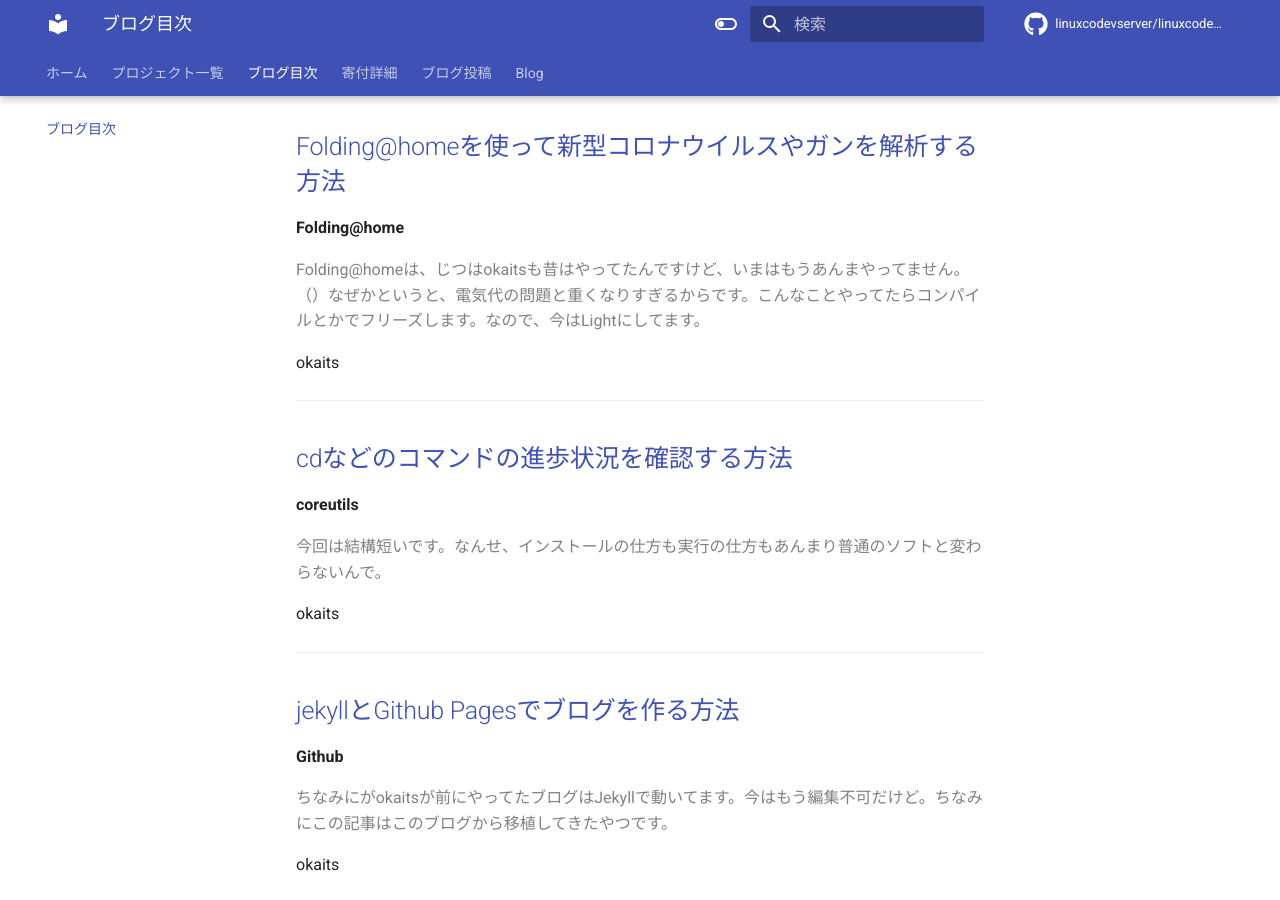
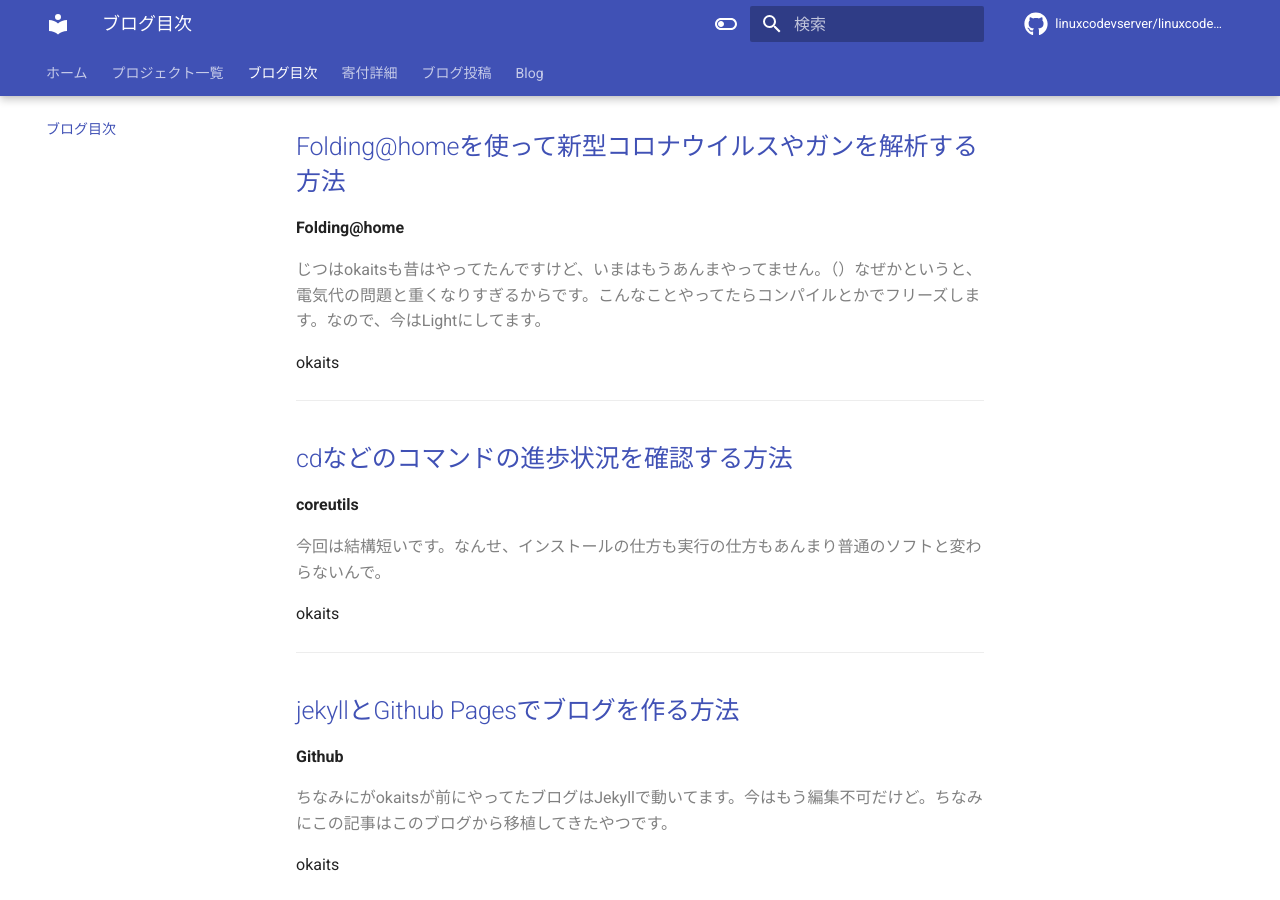
Before and after one commit to linuxcodevserver/linuxcodevserver.github.io, an MkDocs documentation site: the page built from docs/blogs.md, in a window 1280 px wide and 900 px high, scrolled down 702 px. Built offline with MkDocs 1.6.1 and Material for MkDocs 9.7.7, drawn with Linux system fonts in a browser that asks for light colours; comment, search, counter and statistics services are not loaded.

Commit message:
[update] bloglist.md

```diff
--- a/docs/blogs.md
+++ b/docs/blogs.md
@@ -17,7 +17,7 @@ description: ブログ目次
 <hr>
 <a href="https://linuxcodevserver.github.io/blog/2021/07/01/2021070101"><h2>Folding@homeを使って新型コロナウイルスやガンを解析する方法</h2></a>
 <span><b>Folding@home</b></span>
-<p style="width: 70%, height: 70%; color: gray;">Folding@homeは、じつはokaitsも昔はやってたんですけど、いまはもうあんまやってません。（）なぜかというと、電気代の問題と重くなりすぎるからです。こんなことやってたらコンパイルとかでフリーズします。なので、今はLightにしてます。</p>
+<p style="width: 70%, height: 70%; color: gray;">じつはokaitsも昔はやってたんですけど、いまはもうあんまやってません。（）なぜかというと、電気代の問題と重くなりすぎるからです。こんなことやってたらコンパイルとかでフリーズします。なので、今はLightにしてます。</p>
 <p style="width: 70%, height: 70%, color: black:">okaits</p>
 <hr>
 <a href="https://linuxcodevserver.github.io/blog/2021/07/20/2021072001"><h2>cdなどのコマンドの進歩状況を確認する方法</h2></a>
```
